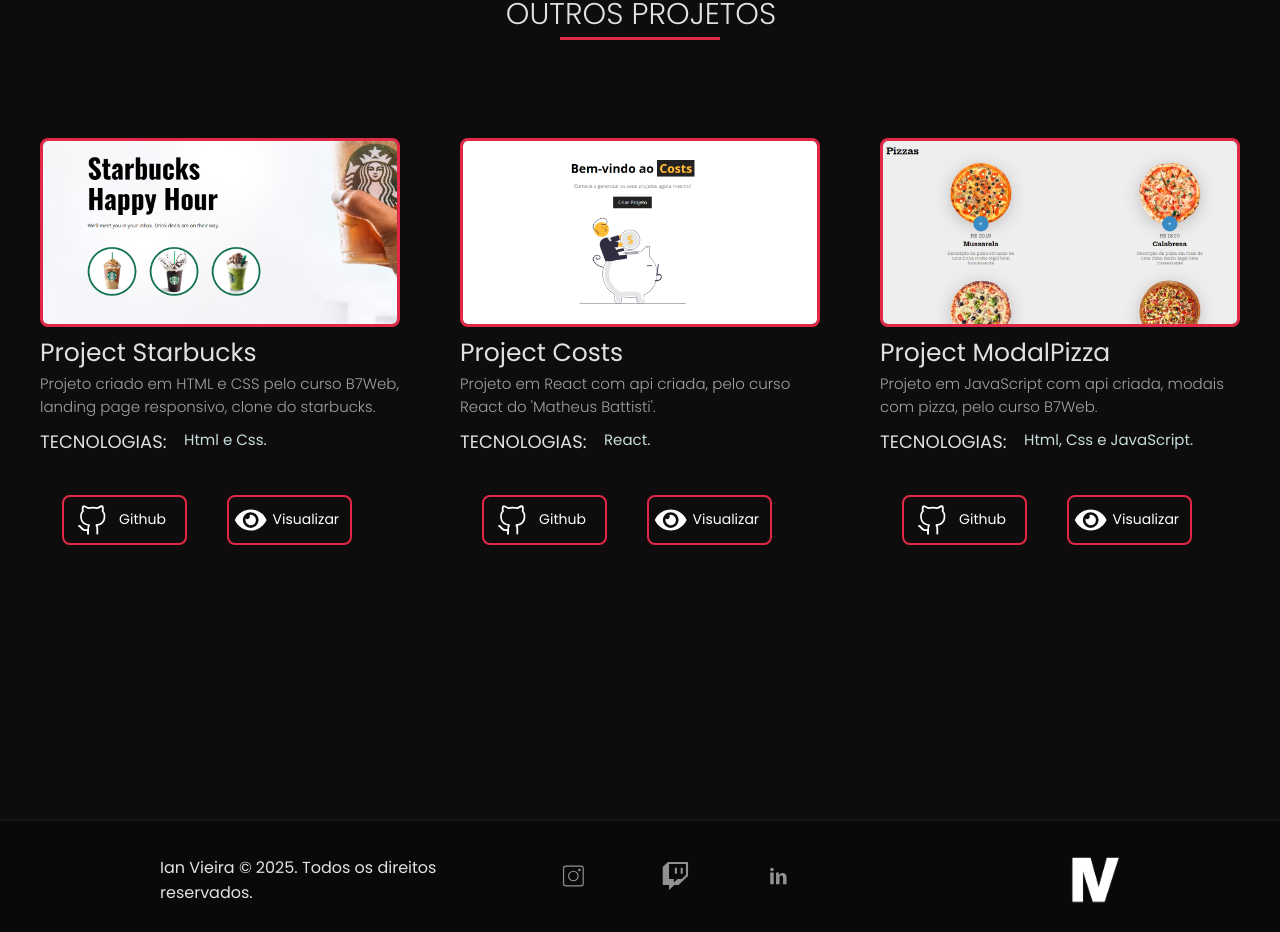
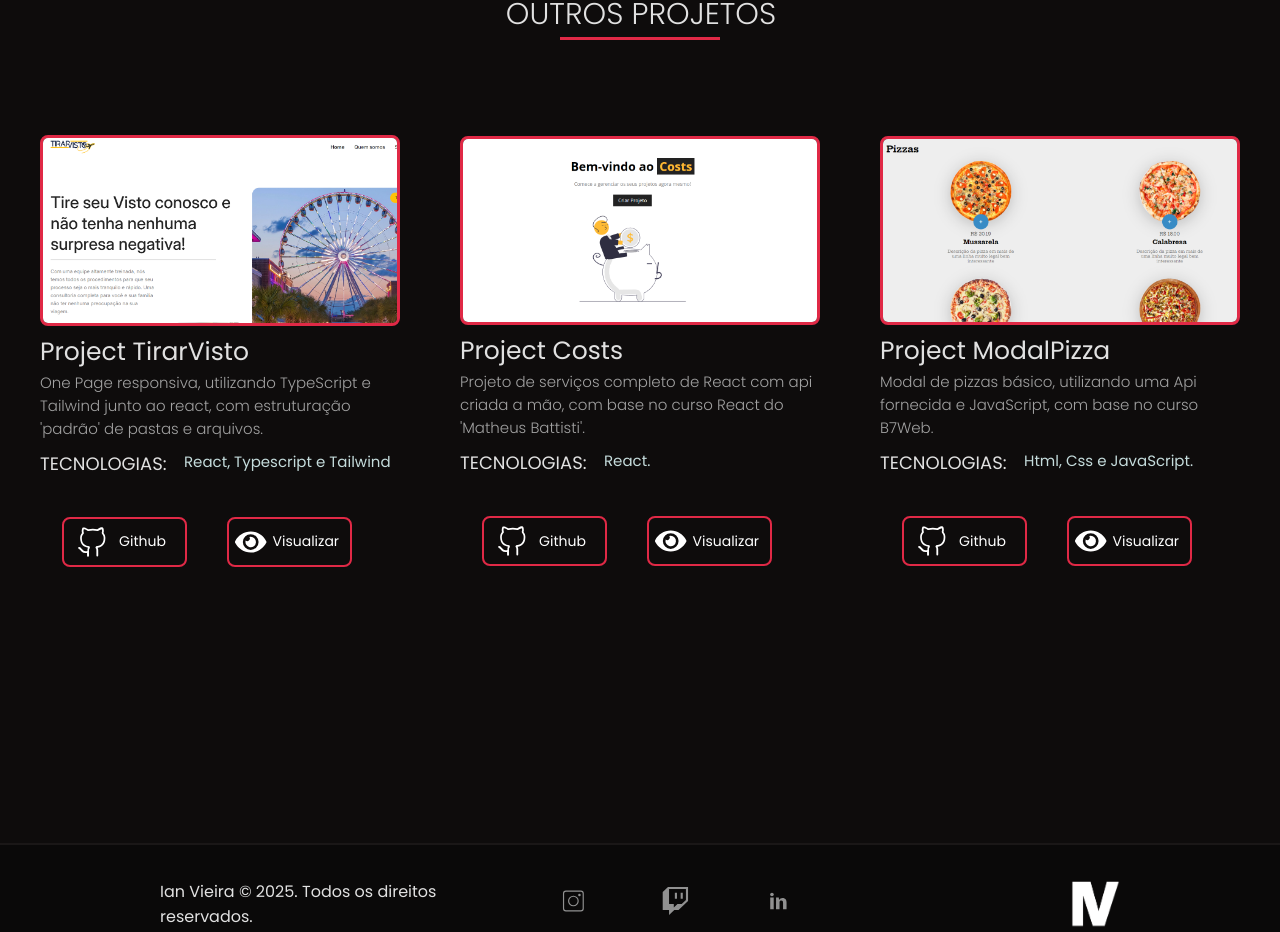
Before and after one commit to Ianvi1/Portfolio1.0, a React (Vite) app: page / in a window 1280 px wide. Shown: the part 3757-4689 px from the top of the page. Built offline with nearby package versions, Linux system fonts and the light colour scheme.

Commit message:
ajustes em projects e adição do projeto 'tirar visto' aos destaque do portfólio

```diff
--- a/src/components/Projects.tsx
+++ b/src/components/Projects.tsx
@@ -2,7 +2,7 @@
 import { VscGithubAlt } from "react-icons/vsc";
 import { FaEye, } from "react-icons/fa";
 import './Projects.scss';
-import project2 from "../../public/imageport2.png";
+import project2 from "../../public/imgdestaque1.png";
 import project3 from "../../public/imageport3.png";
 import project6 from "../../public/imageport6.png";
 
@@ -19,21 +19,21 @@
 }
 
 const projectsTech: Project[] = [
-  { id: "project1", name: "Project Starbucks", text: "Projeto criado em HTML e CSS pelo curso B7Web, landing page responsivo, clone do starbucks.", img: <img className='TechImage' src={project2} />,techs: "Html e Css.", deploy:<a href='' target='_blank' rel='noreferrer'>
+  { id: "project1", name: "Project TirarVisto", text: "One Page responsiva, utilizando TypeScript e Tailwind junto ao react, com estruturação 'padrão' de pastas e arquivos.", img: <img className='TechImage' src={project2} />,techs: "React, Typescript e Tailwind", deploy:<a href='https://tirar-visto-sepia.vercel.app/' target='_blank' rel='noreferrer'>
   <FaEye size={28} className='EyeIcon' />
   <p>Visualizar</p>
-</a>,githb: <a href='https://github.com/Ianvi1/Starbucks-Layout' target='_blank' rel='noreferrer'>
+</a>,githb: <a href='https://github.com/Ianvi1/tirar-visto' target='_blank' rel='noreferrer'>
   <VscGithubAlt className='GitHubIcon' />
   <p>Github</p>
 </a>},
-  { id: "project2", name: "Project Costs", text: "Projeto em React com api criada, pelo curso React do 'Matheus Battisti'.", img: <img className='TechImage' src={project6} />,techs: "React.", deploy:<a href='https://costs-react-eight.vercel.app/' target='_blank' rel='noreferrer'>
+  { id: "project2", name: "Project Costs", text: "Projeto de serviços completo de React com api criada a mão, com base no curso React do 'Matheus Battisti'.", img: <img className='TechImage' src={project6} />,techs: "React.", deploy:<a href='https://costs-react-eight.vercel.app/' target='_blank' rel='noreferrer'>
   <FaEye size={28} className='EyeIcon' />
   <p>Visualizar</p>
 </a>, githb: <a href='https://github.com/Ianvi1/CostsReact' target='_blank' rel='noreferrer'>
                           <VscGithubAlt className='GitHubIcon' />
                           <p>Github</p>
                         </a>},
-  { id: "project3", name: "Project ModalPizza", text: "Projeto em JavaScript com api criada, modais com pizza, pelo curso B7Web.", img: <img className='TechImage' src={project3} />,techs: "Html, Css e JavaScript.", deploy:<a href='https://ianvi1.github.io/modalPizza/' target='_blank' rel='noreferrer'>
+  { id: "project3", name: "Project ModalPizza", text: "Modal de pizzas básico, utilizando uma Api fornecida e JavaScript, com base no curso B7Web.", img: <img className='TechImage' src={project3} />,techs: "Html, Css e JavaScript.", deploy:<a href='https://ianvi1.github.io/modalPizza/' target='_blank' rel='noreferrer'>
   <FaEye size={28} className='EyeIcon' />
   <p>Visualizar</p>
 </a>, githb: <a href='https://github.com/Ianvi1/modalPizza' target='_blank' rel='noreferrer'>
```
Also changed, not shown: public/imgdestaque1.png (added).
